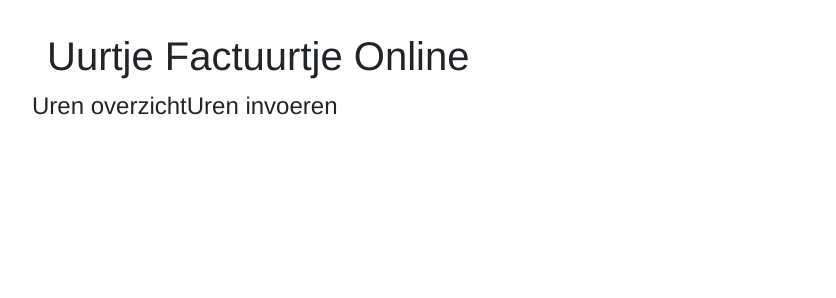
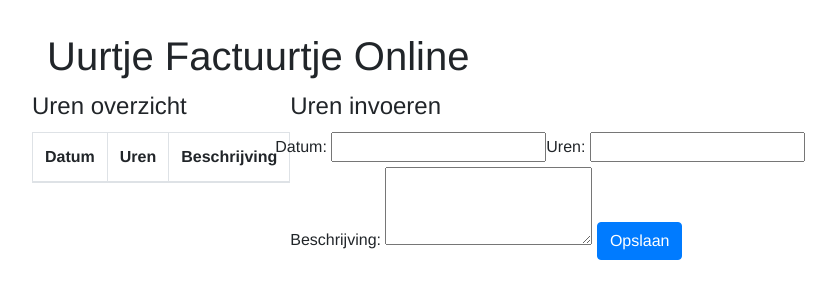
Before and after one commit to ghengeveld/angular-techsessie, a website: page app/index.html in a window 1280 px wide. Shown: the whole page, without its empty margins (38-874 px from the left). Drawn offline with nearby package versions, Linux system fonts and the light colour scheme; some packages are replaced by stand-ins of ours; a script that the page names is missing.

Commit message:
Basic hourtracker

```diff
--- a/app/scripts/controllers/hours-controller.js
+++ b/app/scripts/controllers/hours-controller.js
@@ -2,5 +2,10 @@
 
 angular.module('angularTechsessieApp')
   .controller('HoursController', function ($scope) {
+    $scope.hoursList = [];
 
+    $scope.addHours = function(hours) {
+      $scope.hoursList.push(hours);
+      $scope.hours = {};
+    }
   });
--- a/app/views/hours.html
+++ b/app/views/hours.html
@@ -4,12 +4,42 @@
   <fieldset class="span8">
     <legend>Uren overzicht</legend>
 
-    <!-- Tabel -->
+    <table class="table table-bordered table-striped">
+      <thead>
+        <tr>
+          <th>Datum</th>
+          <th>Uren</th>
+          <th>Beschrijving</th>
+        </tr>
+      </thead>
+      <tbody>
+        <tr data-ng-repeat="hours in hoursList">
+          <td>{{ hours.date }}</td>
+          <td>{{ hours.hours }}</td>
+          <td>{{ hours.description }}</td>
+        </tr>
+      </tbody>
+    </table>
   </fieldset>
-
   <fieldset class="span4">
     <legend>Uren invoeren</legend>
 
-    <!-- Formulier -->
+    <form ng-submit="addHours(hours)">
+      <div class="row">
+        <div class="span2">
+          <label for="date">Datum:</label>
+          <input type="text" name="date" id="date" ng-model="hours.date" class="span2">
+        </div>
+        <div class="span1">
+          <label for="hours">Uren:</label>
+          <input type="number" name="hours" id="hours" ng-model="hours.hours" class="span1">
+        </div>
+      </div>
+
+      <label for="description">Beschrijving:</label>
+      <textarea class="span4" name="description" id="description" ng-model="hours.description" rows="3"></textarea>
+
+      <button type="submit" class="btn btn-primary">Opslaan</button>
+    </form>
   </fieldset>
 </div>
```
